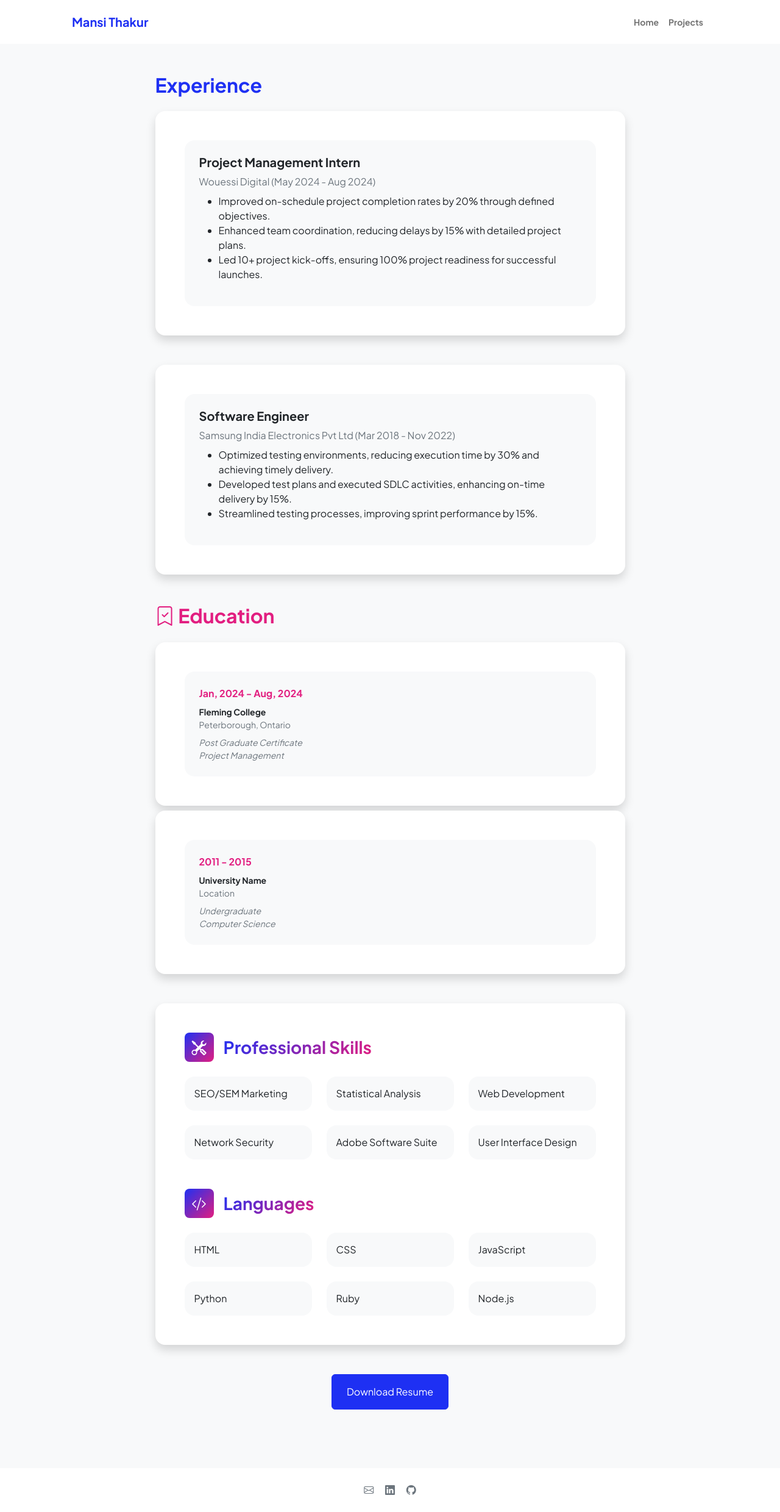
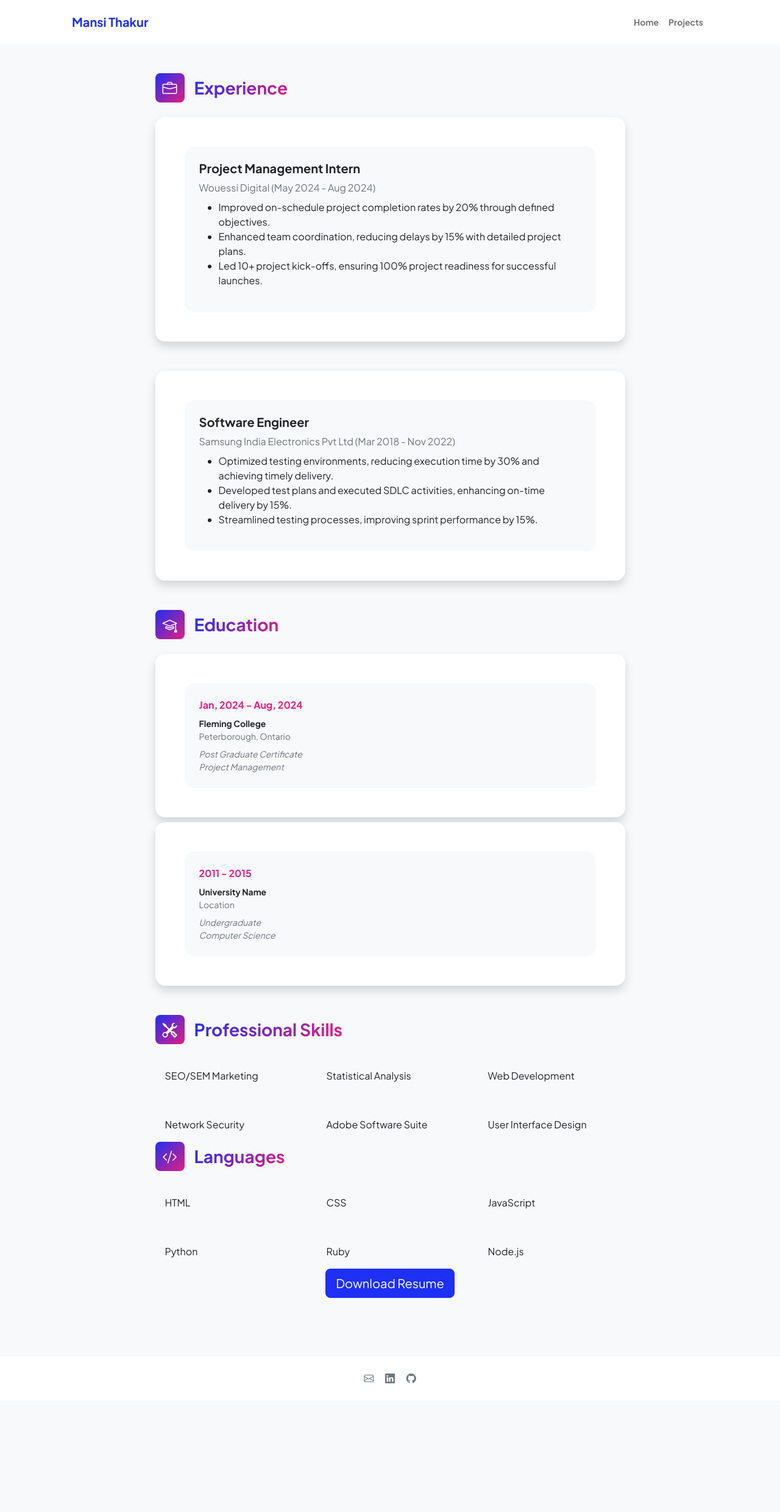
Before and after one commit to mansi0304/Mansi-Portfolio, a plain HTML site: page resume.html in a window 1280 px wide. Shown: the whole page at 61% size. After the commit the page ends 2296 px from the top, so only its background shows below. Drawn offline with nearby package versions, Linux system fonts and the light colour scheme.

Commit message:
Update resume.html

```diff
--- a/resume.html
+++ b/resume.html
@@ -36,10 +36,12 @@
         <div class="container px-5 my-5">
             <div class="row gx-5 justify-content-center">
                 <div class="col-lg-11 col-xl-9 col-xxl-8">
-                    <div class="d-flex align-items-center justify-content-between mb-4">
-                        <h2 class="text-primary fw-bolder mb-0">Experience</h2>
+                    <!-- Experience Section -->
+                    <section>
+                        <div class="d-flex align-items-center mb-4">
+                            <div class="feature bg-primary bg-gradient-primary-to-secondary text-white rounded-3 me-3"><i class="bi bi-briefcase"></i></div>
+                            <h3 class="fw-bolder mb-0"><span class="text-gradient d-inline">Experience</span></h3>
                         </div>
-
                         <!-- Experience Card 1-->
                         <div class="card shadow border-0 rounded-4 mb-5">
                             <div class="card-body p-5">
@@ -77,10 +79,14 @@
                                 </div>
                             </div>
                         </div>
+                    </section>
 
                     <!-- Education Section-->
                     <section>
-                        <h2 class="text-secondary fw-bolder mb-4"><i class="bi bi-bookmark-check"></i> Education</h2>
+                        <div class="d-flex align-items-center mb-4">
+                            <div class="feature bg-primary bg-gradient-primary-to-secondary text-white rounded-3 me-3"><i class="bi bi-mortarboard"></i></div>
+                            <h3 class="fw-bolder mb-0"><span class="text-gradient d-inline">Education</span></h3>
+                        </div>
                         <!-- Education Card 1-->
                         <div class="card shadow border-0 rounded-4 mb-2">
                             <div class="card-body p-5">
@@ -126,11 +132,6 @@
 
                     <!-- Skills Section-->
                     <section>
-                        <!-- Skillset Card-->
-                        <div class="card shadow border-0 rounded-4 mb-5">
-                            <div class="card-body p-5">
-                                <!-- Professional skills list-->
-                                <div class="mb-5">
                         <div class="d-flex align-items-center mb-4">
                             <div class="feature bg-primary bg-gradient-primary-to-secondary text-white rounded-3 me-3"><i class="bi bi-tools"></i></div>
                             <h3 class="fw-bolder mb-0"><span class="text-gradient d-inline">Professional Skills</span></h3>
@@ -145,9 +146,10 @@
                             <div class="col mb-4 mb-md-0"><div class="d-flex align-items-center bg-light rounded-4 p-3 h-100">Adobe Software Suite</div></div>
                             <div class="col"><div class="d-flex align-items-center bg-light rounded-4 p-3 h-100">User Interface Design</div></div>
                         </div>
-                                </div>
-                                <!-- Languages list-->
-                                <div class="mb-0">
+                    </section>
+
+                    <!-- Languages Section-->
+                    <section>
                         <div class="d-flex align-items-center mb-4">
                             <div class="feature bg-primary bg-gradient-primary-to-secondary text-white rounded-3 me-3"><i class="bi bi-code-slash"></i></div>
                             <h3 class="fw-bolder mb-0"><span class="text-gradient d-inline">Languages</span></h3>
@@ -162,24 +164,20 @@
                             <div class="col mb-4 mb-md-0"><div class="d-flex align-items-center bg-light rounded-4 p-3 h-100">Ruby</div></div>
                             <div class="col"><div class="d-flex align-items-center bg-light rounded-4 p-3 h-100">Node.js</div></div>
                         </div>
-                                </div>
-                            </div>
-                        </div>
                     </section>
 
                     <!-- Download PDF Button-->
                     <div class="text-center mb-5">
-                        <a class="btn btn-primary px-4 py-3" href="resume.pdf" download="resume.pdf">Download Resume</a>
-                    </div>
-
+    <a class="btn btn-primary btn-lg" href="https://drive.google.com/file/d/1VkkxakbTQsW6v37uqAKl2hOZSJfaPa0h/view?usp=drive_link" target="_blank" rel="noopener noreferrer">Download Resume</a>
+</div
                 </div>
             </div>
         </div>
     </main>
+
     <!-- Footer-->
     <footer class="bg-white py-4 mt-auto">
         <div class="container px-5">
-            <!-- Centered Icons -->
             <div class="row">
                 <div class="col text-center">
                     <a href="mailto:mansi0304@outlook.com" class="text-muted mx-2" target="_blank"><i class="bi bi-envelope"></i></a>
@@ -189,10 +187,9 @@
             </div>
         </div>
     </footer>
+
     <!-- Bootstrap core JS-->
     <script src="https://cdn.jsdelivr.net/npm/@popperjs/core@2.11.6/dist/umd/popper.min.js"></script>
     <script src="https://cdn.jsdelivr.net/npm/bootstrap@5.2.3/dist/js/bootstrap.min.js"></script>
-    <!-- Core theme JS-->
-    <script src="js/scripts.js"></script>
 </body>
 </html>
```
Lines whose indentation alone changed are shown as unchanged.
